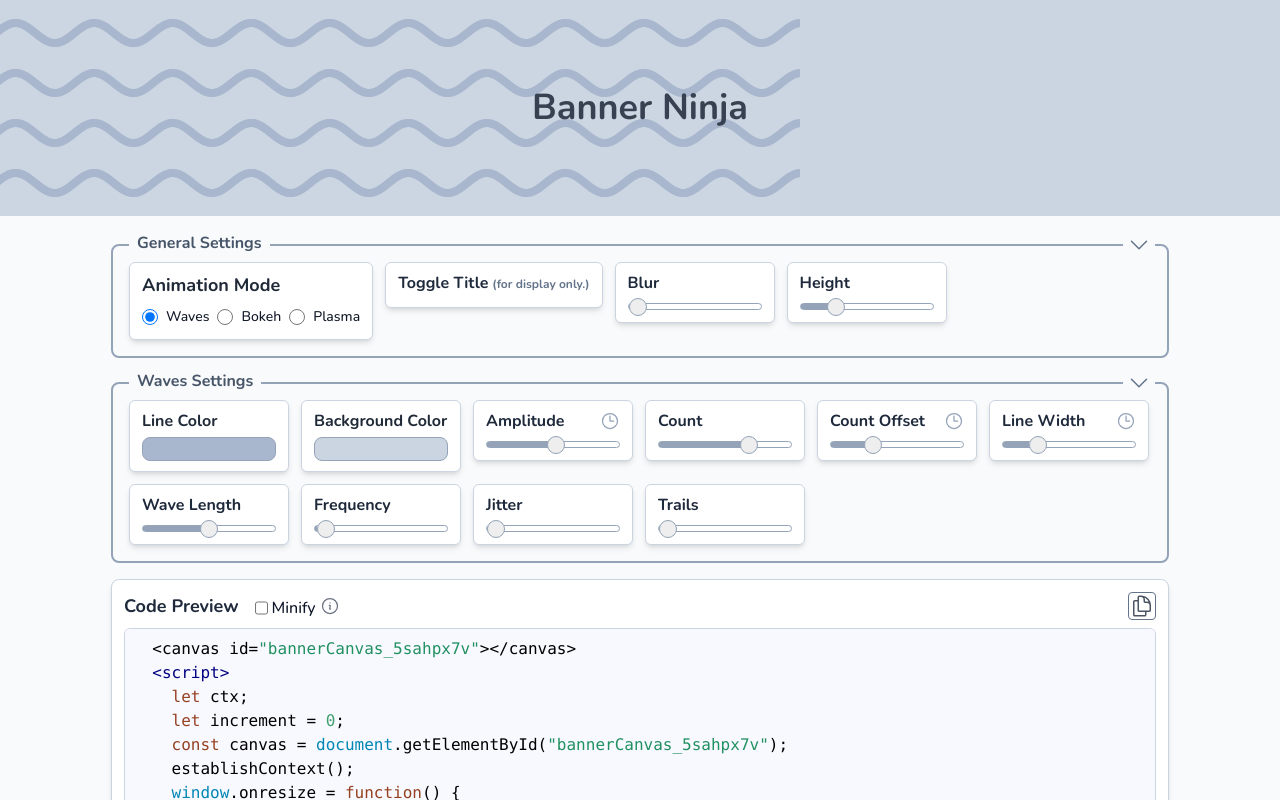
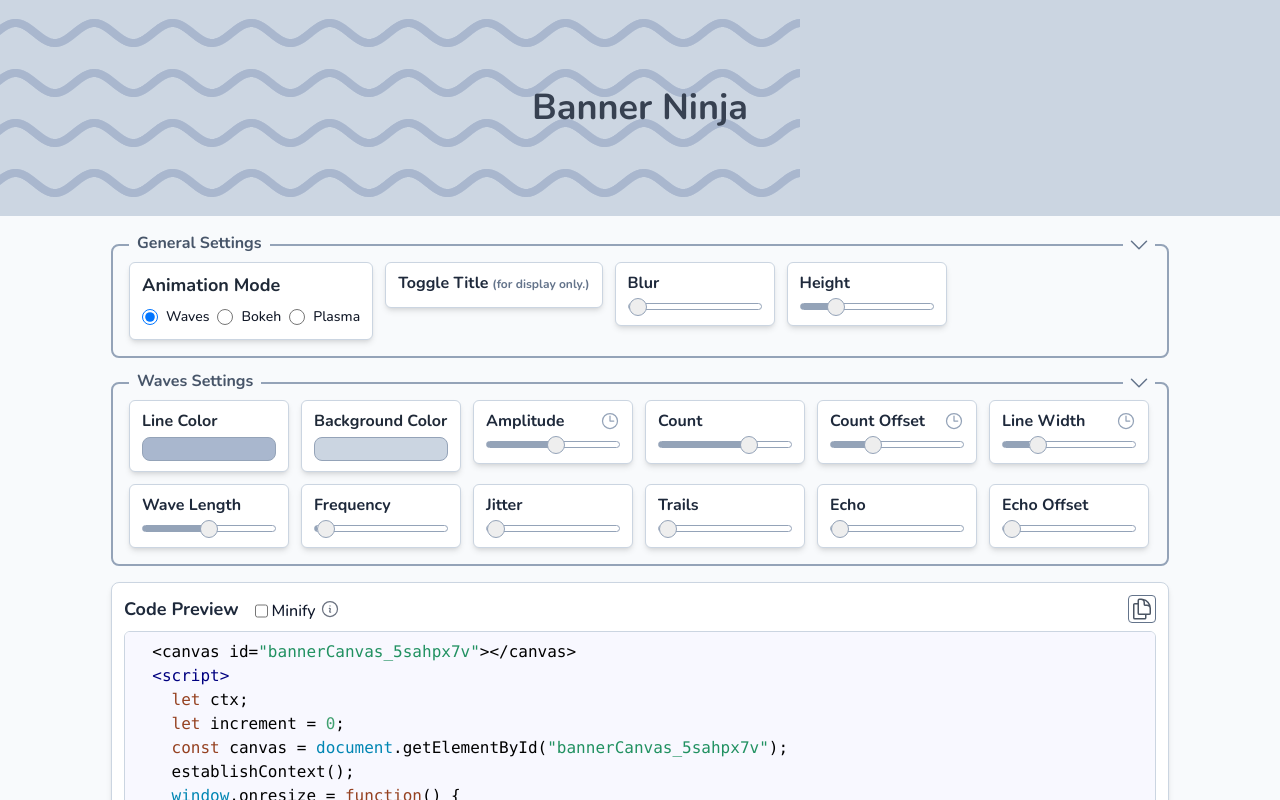
Before and after one commit to stujmar/banner-ninja, a React (Vite) app: page / in a window 1280 px wide. Shown: the top 800 px of the page. Built offline with nearby package versions, Linux system fonts and the light colour scheme.

Commit message:
[sm] added echo and echo offset many more bug fixes

```diff
--- a/src/components/Fader.tsx
+++ b/src/components/Fader.tsx
@@ -12,7 +12,7 @@ const Fader = ({settings, onChange, base}: FaderProps) => {
   const { attribute, label, min, max, value, step, invert } = settings;
 
   const handlePropertyChange = (e: any) => {
-    onChange({target: {type: base ? "base" : "property", name: attribute, value: e.target.value}});
+    onChange({target: {type: base ? "base" : "property", name: attribute, value: parseFloat(e.target.value)}});
   }
   const handleAniChange = (e: any) => {
     onChange({target: {type: "animation", name: e.target.name, value: e.target.value}});
@@ -24,7 +24,7 @@ const Fader = ({settings, onChange, base}: FaderProps) => {
   }
 
   return (
-    <div className="flex flex-col gap-2 sm:module-border w-40">
+    <div className={`flex flex-col gap-2 sm:module-border w-40 transition-all overflow-hidden ${settings.isAnimated && aniActive ? "h-[136px]":"h-16"}`}>
       <div className="flex justify-between items-center">
         <span className="font-nunito font-bold text-left text-slate-800">{label}</span>
         {settings.isAnimated &&
@@ -37,24 +37,23 @@ const Fader = ({settings, onChange, base}: FaderProps) => {
               className={`w-5 h-5 curson-pointer ${aniActive ? "text-slate-700" : "text-slate-400"}`}>
           <path strokeLinecap="round" strokeLinejoin="round" d="M12 6v6h4.5m4.5 0a9 9 0 11-18 0 9 9 0 0118 0z" />
         </svg></button>}
-
       </div>
-      {settings.isAnimated && aniActive ?
-      <>
+      {(settings.isAnimated && aniActive)
+        || <input
+          style={{background: `linear-gradient(to right, rgb(148 163 184) 0%, rgb(148 163 184) ${((value - min)/(max - min)) * 100}%, #fff 0%, #fff 100%)`}}
+          type="range" name="timeSlider"
+          onChange={(e) => handlePropertyChange(e)} value={value} min={min} max={max} step={step}></input>}
+      <div className={`${!aniActive ? "" : "transition ease-in duration-300"} ${settings.isAnimated && aniActive ? "opacity-100":"opacity-0"}`}>
         <FaderRange settings={settings} onChange={handleAniChange} />
-        <div className="flex flex-col gap-2">
-          <div className="flex flex-col justify-between items-start">
+        <div className={`flex flex-col gap-2`}>
+          <div className="flex flex-col mt-1 justify-between items-start">
             <span className="font-nunito font-bold text-left text-slate-800">Rate</span>
             <input
-              style={{background: `linear-gradient(to right, rgb(148 163 184) 0%, rgb(148 163 184) ${(settings.animation.rate/10) * 100}%, #fff 0%, #fff 100%)`}}
-              className={`accent-lime-500 bg-black ${invert ? "rtl" : ""}`} type="range" name={`${attribute}-rate`} onChange={(e) => handleAniChange(e)} value={settings.animation.rate} min={1} max={10} step={0.05}></input>
+              style={{background: `linear-gradient(to right, rgb(148 163 184) 0%, rgb(148 163 184) ${(settings.animation?.rate/10) * 100}%, #fff 0%, #fff 100%)`}}
+              className={`accent-lime-500 bg-black`} type="range" name={`${attribute}-rate`} onChange={(e) => handleAniChange(e)} value={settings.animation?.rate} min={1} max={10} step={0.05}></input>
           </div>
         </div>
-      </>
-      :
-      <input
-      style={{background: `linear-gradient(to right, rgb(148 163 184) 0%, rgb(148 163 184) ${((value - min)/(max - min)) * 100}%, #fff 0%, #fff 100%)`}}
-        className={invert ? "rtl" : ""} type="range" name="timeSlider" onChange={(e) => handlePropertyChange(e)} value={value} min={min} max={max} step={step}></input>}
+      </div>
     </div>
   );
 };
--- a/src/components/FaderRange.tsx
+++ b/src/components/FaderRange.tsx
@@ -14,9 +14,9 @@ type FaderRangeProps = {
       onChange({target: {type: "animation", name: `${settings.attribute}-max`, value: parseFloat(e.target.value)}});
     }
 
-    let firstPosition = ((settings.animation.min)/(settings.max)) * 100;
-    let secondPosition = ((settings.animation.max - settings.min)/(settings.max - settings.min)) * 100;
-    if (settings.animation.min > settings.animation.max) {
+    let firstPosition = ((settings.animation?.min)/(settings.max)) * 100;
+    let secondPosition = ((settings.animation?.max - settings.min)/(settings.max - settings.min)) * 100;
+    if (settings.animation?.min > settings.animation?.max) {
       let temp = firstPosition;
       firstPosition = secondPosition;
       secondPosition = temp;
@@ -26,11 +26,11 @@ type FaderRangeProps = {
       <div className="flex flex-col">
         <label className="font-nunito font-bold text-left text-slate-800">Min/Max</label>
         <div className="relative h-3 mt-2">
-          <input className="fader-range absolute top-0 left-0" type="range" min={settings.min} max={settings.max} value={settings.animation.min} onChange={handleChangeMin}></input>
+          <input className="fader-range absolute top-0 left-0" type="range" min={settings.min} max={settings.max} value={settings.animation?.min} onChange={handleChangeMin}></input>
           <div
             style={{"background": `linear-gradient(to right, #fff ${firstPosition}%, rgb(148 163 184) ${firstPosition}%, rgb(148 163 184) ${secondPosition}%, #fff 0%, #fff 100%)`}}
             className="border h-2 rounded border-slate-400"></div>
-          <input className="fader-range absolute top-0 left-0" type="range" min={settings.min} max={settings.max} value={settings.animation.max} onChange={handleChangeMax}></input>
+          <input className="fader-range absolute top-0 left-0" type="range" min={settings.min} max={settings.max} value={settings.animation?.max} onChange={handleChangeMax}></input>
         </div>
       </div>
     );
--- a/src/components/animations/parameters/waves.json
+++ b/src/components/animations/parameters/waves.json
@@ -37,7 +37,7 @@
       },
       {
         "label": "Count",
-        "attribute": "Count",
+        "attribute": "count",
         "type": "range",
         "min": 1,
         "max": 8,
@@ -116,9 +116,26 @@
         "value": 150,
         "step": 1,
         "isAnimated": false
+      },
+      {
+        "label": "Echo",
+        "attribute": "echo",
+        "type": "range",
+        "min": 0,
+        "max": 8,
+        "value": 0,
+        "step": 1,
+        "isAnimated": false
+      },
+      {
+        "label": "Echo Offset",
+        "attribute": "echoOffest",
+        "type": "range",
+        "min": 10,
+        "max": 100,
+        "value": 10,
+        "step": 10,
+        "isAnimated": false
       }
-    ],
-    "trails": 0.016,
-    "echo": 10,
-    "echoOffset": 120
+    ]
   }
--- a/src/components/animations/renderWave.js
+++ b/src/components/animations/renderWave.js
@@ -1,7 +1,7 @@
 function renderWave(size, wave, increment) {
   let [
     lineColor, backgroundColor,
-    amplitude, count, countOffset, lineWidth, waveLength, frequency, jitter, trails] = wave.properties;
+    amplitude, count, countOffset, lineWidth, waveLength, frequency, jitter, trails, echo, echoOffset] = wave.properties;
     const drawBackground = () => {
       let alpha = (255 - trails.value).toString(16);
       alpha = trails.value >= 240 ? 0 + alpha : alpha;
@@ -53,7 +53,7 @@ function renderWave(size, wave, increment) {
     lineWidth.value;
     let activeWaveLength = waveLength.max - (waveLength.value - waveLength.min)
 
-  const drawLine = () => {
+  const drawLine = (_echo) => {
     this.save();
       let centerY = wave.height/2;
       this.strokeStyle = lineColor.value.slice(0);
@@ -63,10 +63,11 @@ function renderWave(size, wave, increment) {
         this.moveTo(-25, centerY)
         let previous = -200;
         let calcIncrement = increment * parseFloat(frequency.value);
-        for (let i = -lineWidth.max; i < size.width + 25; i+=1) {
+        let setBack = -lineWidth.max - (echoOffset.value * echo.value);
+        for (let i = setBack; i < size.width + 25; i+=1) {
           if (previous < i){
             this.lineTo(
-              i,
+              i + (_echo * echoOffset.value),
               jitterWave((centerY - (waveCount*activeCountOffset) + (count.value*(activeCountOffset/2) - activeCountOffset/2)) + Math.sin(i * activeWaveLength + calcIncrement) * activeAmplitude))
           }
           previous = i;
@@ -78,7 +79,9 @@ function renderWave(size, wave, increment) {
   }
 
   drawBackground();
-  drawLine();
+  for (let _echo = 0; _echo < (parseInt(echo.value) + 1); _echo++) {
+  drawLine(_echo);
+  }
   wave.increment = parseFloat((increment += .01).toFixed(2));
   // wave.increment = increment += parseFloat(frequency.value);
   return wave;
--- a/src/components/codePreviews/getWaveCodePreview.ts
+++ b/src/components/codePreviews/getWaveCodePreview.ts
@@ -1,5 +1,5 @@
 export const generateWaveCodePreview = (settings: any, hashId: string) => {
-    let [ lineColor, backgroundColor, amplitude, count, countOffset, lineWidth, waveLength, frequency ] = settings.properties;
+    let [ lineColor, backgroundColor, amplitude, count, countOffset, lineWidth, waveLength, frequency, jitter, trails, echo, echoOffset ] = settings.properties;
     const prefix = `  <canvas id="bannerCanvas_${hashId}"></canvas>
   <script>`
     const javaScriptBody = `
--- a/src/output.css
+++ b/src/output.css
@@ -717,6 +717,14 @@ video {
   height: 1.25rem;
 }
 
+.h-\[136px\] {
+  height: 136px;
+}
+
+.h-16 {
+  height: 4rem;
+}
+
 .h-3 {
   height: 0.75rem;
 }
@@ -1196,6 +1204,14 @@ video {
   transition-duration: 100ms;
 }
 
+.duration-300 {
+  transition-duration: 300ms;
+}
+
+.ease-in {
+  transition-timing-function: cubic-bezier(0.4, 0, 1, 1);
+}
+
 * {
   box-sizing: border-box;
 }
```
